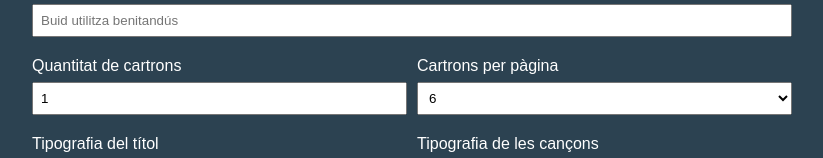
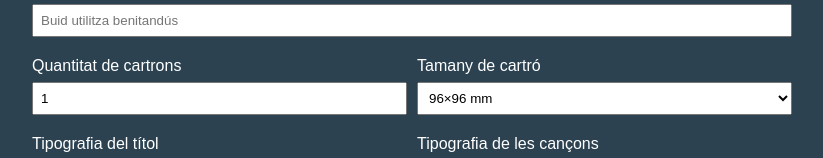
Before and after one commit to fulldemo13/fulldemo13.github.io, a plain HTML site: page index.html in a window 1280 px wide. Shown: the part 345-503 px from the top of the page, without its empty margins (228-1051 px from the left). Drawn offline with Linux system fonts and the light colour scheme; a web font is replaced by a local one.

Commit message:
Change size selector

```diff
--- a/index.html
+++ b/index.html
@@ -61,13 +61,13 @@ Amigos para siempre</textarea>
           />
         </div>
         <div class="font-col">
-          <label for="cardsPerPage">Cartrons per pàgina</label>
+          <label for="cardsPerPage">Tamany de cartró</label>
           <select name="cardsPerPage" id="cardsPerPage">
-            <option value="1">1</option>
-            <option value="2">2</option>
-            <option value="4">4</option>
-            <option value="6" selected>6</option>
-            <option value="12">12</option>
+            <option value="1">200×200 mm</option>
+            <option value="2">143×143 mm</option>
+            <option value="4">100×100 mm</option>
+            <option value="6" selected>96×96 mm</option>
+            <option value="12">67×67 mm</option>
           </select>
         </div>
       </div>
```
